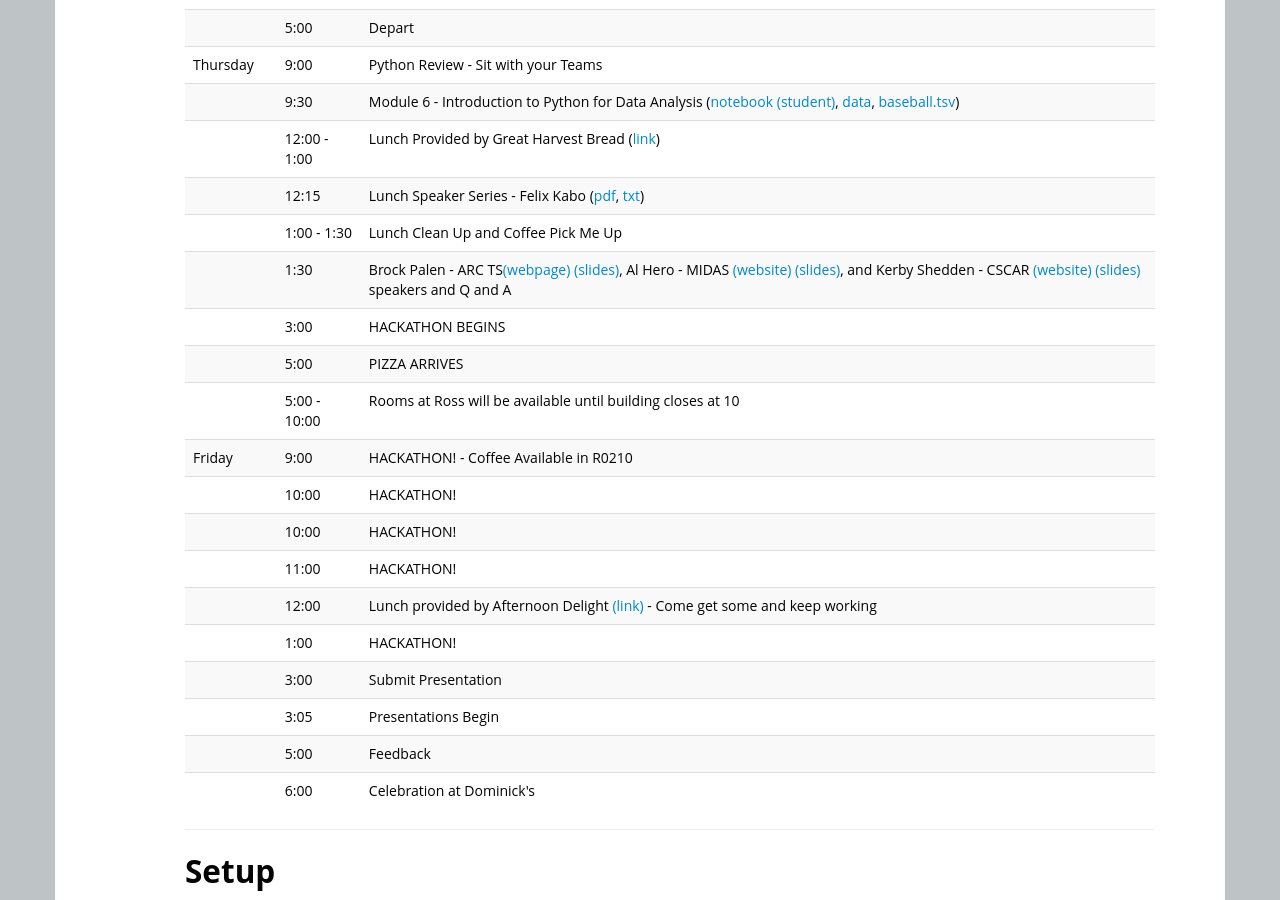
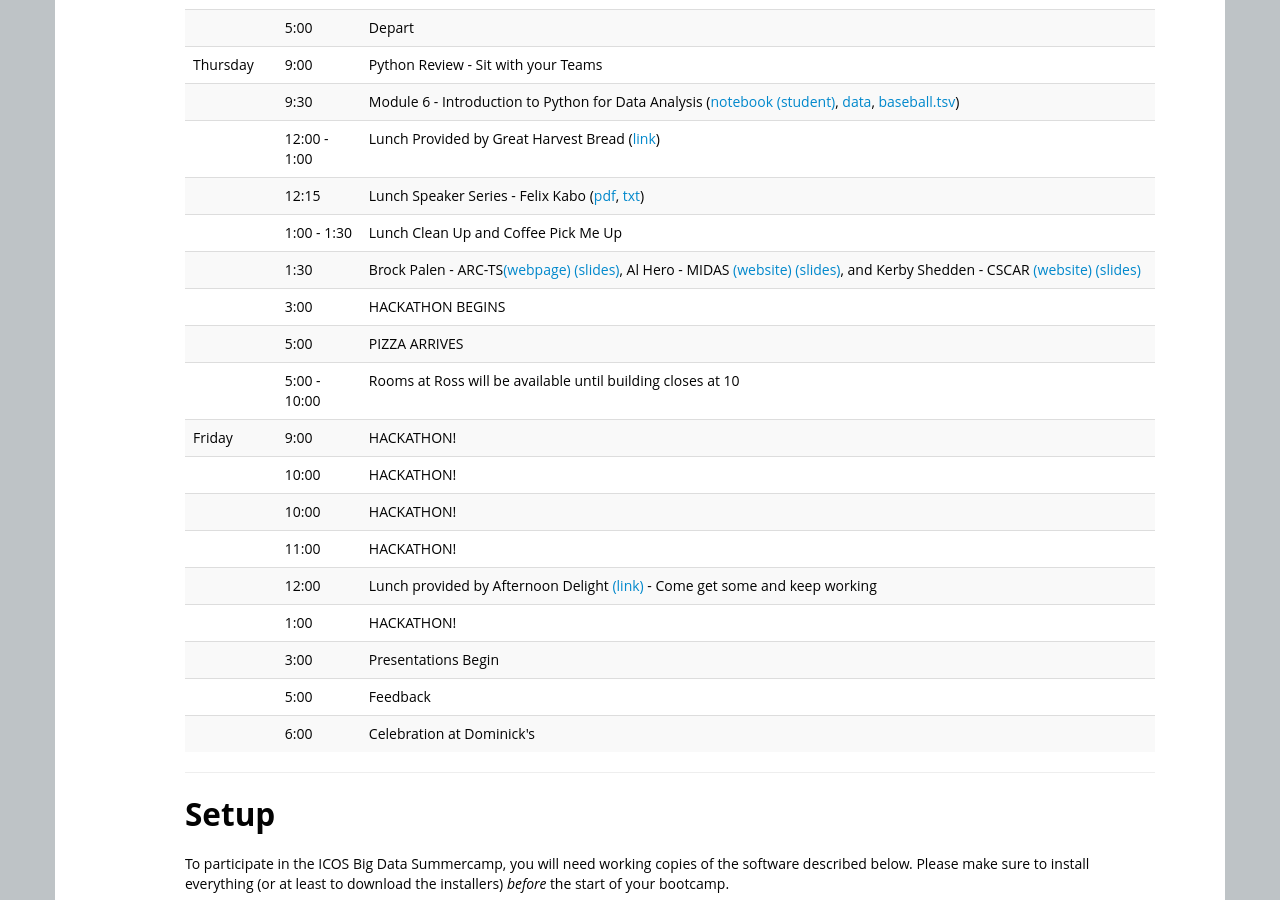
Before and after one commit to ICOSBigDataCamp/2018-summer-camp, a Jekyll site: the page built from index.html, in a window 1280 px wide and 900 px high, scrolled down 2123 px. Built offline with Jekyll 4.4.1, drawn with Linux system fonts in a browser that asks for light colours.

Commit message:
Create index.html

```diff
--- a/index.html
+++ b/index.html
@@ -179,21 +179,20 @@
   <tr> <td></td>       <td>12:00 - 1:00 </td>   <td>Lunch Provided by Great Harvest Bread (<a href="http://annarbormi.greatharvestbread.com/">link</a>)</td> </tr>
   <tr> <td></td>       <td>12:15</td>   <td>Lunch Speaker Series - Felix Kabo (<a href="slides/Kabo SQL Vignettes 06082017.pdf">pdf</a>, <a href="slides/Kabo Locations Data 06072017.txt">txt</a>)</td> </tr>
   <tr> <td></td>       <td>1:00 - 1:30</td>    <td>Lunch Clean Up and Coffee Pick Me Up</td> </tr>
-  <tr> <td></td>       <td>1:30</td>   <td>Brock Palen -  ARC TS<a href="http://arc-ts.umich.edu/staff-member/brock-palen/">(webpage)</a> <a href="slides/2017 ICOS Data Services.pdf">(slides)</a>,
+  <tr> <td></td>       <td>1:30</td>   <td>Brock Palen - ARC-TS<a href="http://arc-ts.umich.edu/staff-member/brock-palen/">(webpage)</a> <a href="slides/2017 ICOS Data Services.pdf">(slides)</a>,
       Al Hero - MIDAS <a href="http://web.eecs.umich.edu/~hero/">(website)</a> <a href="slides/hero_ICOS17-presentation.pdf">(slides)</a>,
-      and Kerby Shedden -  CSCAR <a href="http://cscar.research.umich.edu/staff-member/kerby-shedden/">(website)</a> <a href="slides/CSCAR overview for ICOS.pdf">(slides)</a> speakers and Q and A </td> </tr>
+      and Kerby Shedden -  CSCAR <a href="http://cscar.research.umich.edu/staff-member/kerby-shedden/">(website)</a> <a href="slides/CSCAR overview for ICOS.pdf">(slides)</a> </td> </tr>
   <tr> <td></td>       <td>3:00</td>   <td>HACKATHON BEGINS</td> </tr>
   <tr> <td></td>       <td>5:00</td>   <td>PIZZA ARRIVES</td> </tr>
   <tr> <td></td>       <td>5:00 - 10:00</td>   <td>Rooms at Ross will be available until building closes at 10</td> </tr>
 
-  <tr> <td>Friday </td><td>9:00</td>    <td>HACKATHON! -  Coffee Available in R0210 </td> </tr>
+  <tr> <td>Friday </td><td>9:00</td>    <td>HACKATHON!</td> </tr>
   <tr> <td></td>       <td>10:00</td>   <td>HACKATHON!</td> </tr>
   <tr> <td></td>       <td>10:00</td>   <td>HACKATHON!</td> </tr>
   <tr> <td></td>       <td>11:00</td>   <td>HACKATHON!</td> </tr>
   <tr> <td></td>       <td>12:00</td>   <td>Lunch provided by Afternoon Delight <a href="http://www.afternoondelightcafe.com/">(link)</a> -  Come get some and keep working</td> </tr>
   <tr> <td></td>       <td>1:00</td>   <td>HACKATHON!</td> </tr>
-  <tr> <td></td>       <td>3:00</td>   <td>Submit Presentation</td> </tr>
-  <tr> <td></td>       <td>3:05</td>   <td>Presentations Begin</td> </tr>
+  <tr> <td></td>       <td>3:00</td>   <td>Presentations Begin</td> </tr>
   <tr> <td></td>       <td>5:00</td>   <td>Feedback</td> </tr>
   <tr> <td></td>       <td>6:00</td>   <td>Celebration at Dominick's</td> </tr>
 
```
